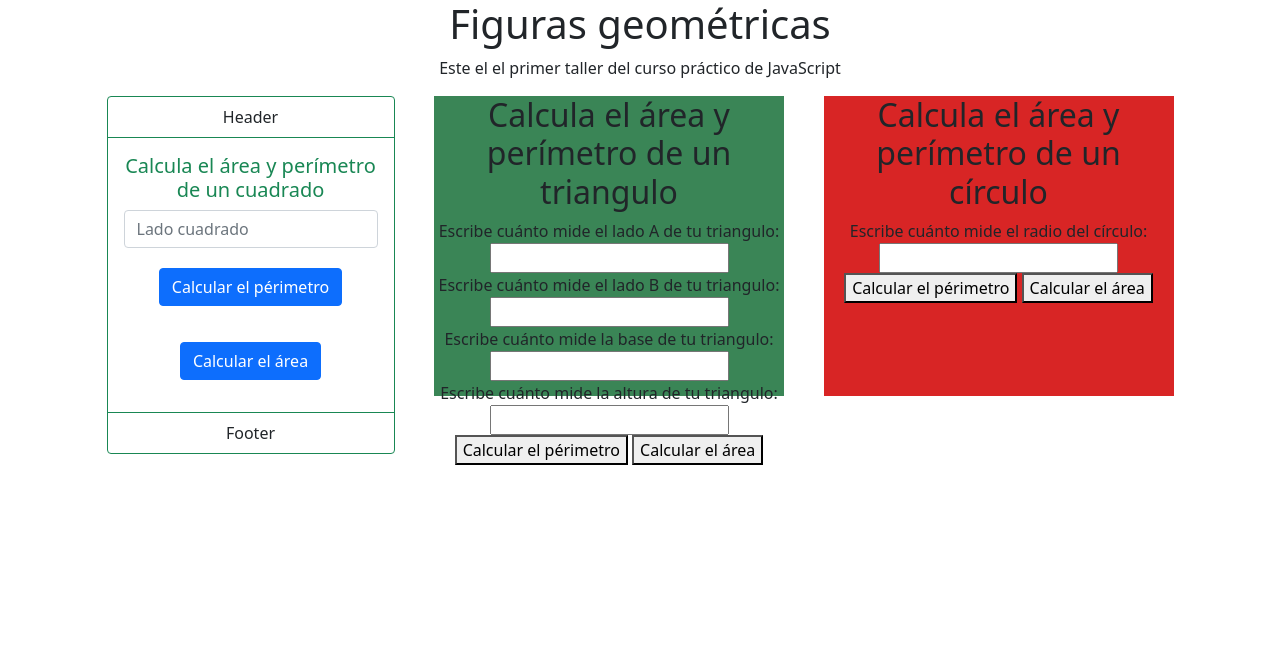
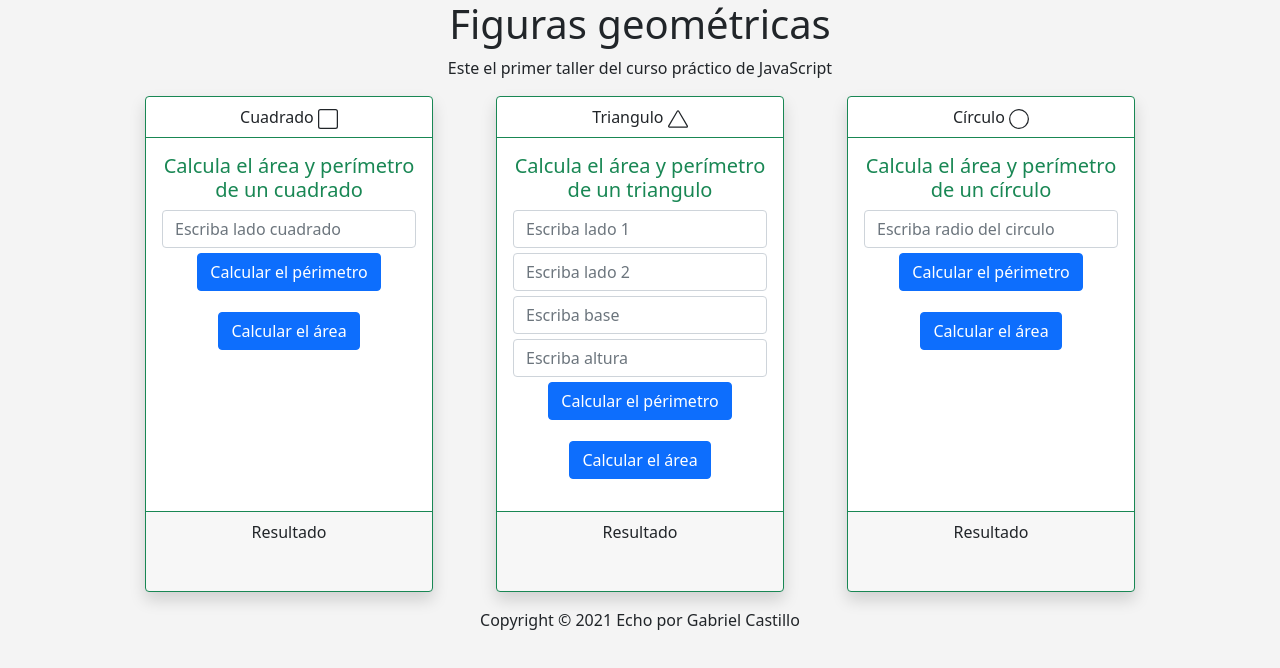
Before and after one commit to GabrielCastilloM/platzi-curso-practico-javascript, a plain HTML site: page figuras.html in a window 1280 px wide. Drawn offline with nearby package versions, Linux system fonts and the light colour scheme.

Commit message:
diseno resposive figuras geometricas

```diff
--- a/figuras.css
+++ b/figuras.css
@@ -1,5 +1,8 @@
 header {
     text-align: center;
+    color: #4550e0
+    ba
+
 }
 
 .container {
@@ -7,39 +10,33 @@ header {
     flex-wrap: wrap;
     justify-content: space-evenly;
     text-align: center;
-    gap: 15px;
 }
 
 .container_cuadrado {
-    /* background-color: blue;
     display: flex;
-    flex-direction: column;
-    gap: 15px; */
+}
 
+.card-footer {
+    height: 80px;
+}
 
-}
 .form {
-    /* background-color: chartreuse;   */
     display: flex;
     flex-direction: column;
     justify-content: space-around;
-    gap: 20px;
+    gap: 5px;
     align-self: center;
 
 }
 .form > button {
-
     align-self: center;
 }
 
 .container_triangulo {
-    background-color: rgb(58, 133, 86);
-    width: 350px;
-    height: 300px;
+    display: flex;
+
 }
 
 .container_circulo {
-    background-color: rgb(216, 37, 37);
-    width: 350px;
-    height: 300px;
+    display: flex;
 }
--- a/figuras.html
+++ b/figuras.html
@@ -8,87 +8,96 @@
     <link rel="stylesheet" href="figuras.css">
     <link href="https://cdn.jsdelivr.net/npm/bootstrap@5.1.0/dist/css/bootstrap.min.css" rel="stylesheet" integrity="sha384-KyZXEAg3QhqLMpG8r+8fhAXLRk2vvoC2f3B09zVXn8CA5QIVfZOJ3BCsw2P0p/We" crossorigin="anonymous">
 </head>
-<body>
+<body style="background-color:#f4f4f4">
     <header>
         <h1>
             Figuras geométricas
         </h1>
-        <p>Este el el primer taller del curso práctico de JavaScript</p>
+        <p>Este el primer taller del curso práctico de JavaScript</p>
     </header>
 
     <div class="container" >
 
-
-
         <section class="container_cuadrado">
-            <div class="card border-success mb-3" style="max-width: 18rem;">
-                <div class="card-header bg-transparent border-success">Header</div>
+            <div class="card border-success mb-3 shadow" style="max-width: 18rem;">
+                <div class="card-header bg-transparent border-success">Cuadrado
+                    <svg xmlns="http://www.w3.org/2000/svg" width="20" height="20" fill="currentColor" class="bi bi-square" viewBox="0 0 16 16">
+                        <path d="M14 1a1 1 0 0 1 1 1v12a1 1 0 0 1-1 1H2a1 1 0 0 1-1-1V2a1 1 0 0 1 1-1h12zM2 0a2 2 0 0 0-2 2v12a2 2 0 0 0 2 2h12a2 2 0 0 0 2-2V2a2 2 0 0 0-2-2H2z"/>
+                    </svg>
+                </div>
                 <div class="card-body text-success">
                     <h5 class="card-title">Calcula el área y perímetro de un cuadrado</h5>
                     <form class="form" action="">
-                    <input type="number" class="form-control" id="inputCuadrado" placeholder="Lado cuadrado">
-                    <button type="submit" class="btn btn-primary mb-3" onclick="calcularPerimetroCuadrado()">
+                    <input type="number" class="form-control" id="inputCuadrado" placeholder="Escriba lado cuadrado">
+                    <button type="button" class="btn btn-primary mb-3" onclick="calcularPerimetroCuadrado()">
                         Calcular el périmetro
                     </button>
-                    <button type="submit" class="btn btn-primary mb-3" onclick="calcularAreaCuadrado()">
+                    <button type="button" class="btn btn-primary mb-3" onclick="calcularAreaCuadrado()">
                         Calcular el área
                     </button>
                 </form>
                 </div>
-                <div class="card-footer bg-transparent border-success">Footer</div>
+                <div id="footerCuadrado" class="card-footer  border-success">Resultado</div>
             </div>
-
-
         </section>
 
-
-
-
         <section class="container_triangulo" >
-            <h2>Calcula el área y perímetro de un triangulo</h2>
-            <form action="">
-                <label for="inputTriaguloA">
-                    Escribe cuánto mide el lado A de tu triangulo:
-                </label>
-                <input id="inputTriaguloA" type="number" >
-                <label for="inputTriaguloB">
-                    Escribe cuánto mide el lado B de tu triangulo:
-                </label>
-                <input id="inputTriaguloB" type="number" >
-                <label for="base">
-                    Escribe cuánto mide la base de tu triangulo:
-                </label>
-                <input id="base" type="number" >
-                <label for="altura">
-                    Escribe cuánto mide la altura de tu triangulo:
-                </label>
-                <input id="altura" type="number" >
-                <button type="button" onclick="calcularPerimetroTriangulo()">
+            <div class="card border-success mb-3 shadow" style="max-width: 18rem;">
+                <div class="card-header bg-transparent border-success">Triangulo
+                    <svg xmlns="http://www.w3.org/2000/svg" width="20" height="20" fill="currentColor" class="bi bi-triangle" viewBox="0 0 16 16">
+                        <path d="M7.938 2.016A.13.13 0 0 1 8.002 2a.13.13 0 0 1 .063.016.146.146 0 0 1 .054.057l6.857 11.667c.036.06.035.124.002.183a.163.163 0 0 1-.054.06.116.116 0 0 1-.066.017H1.146a.115.115 0 0 1-.066-.017.163.163 0 0 1-.054-.06.176.176 0 0 1 .002-.183L7.884 2.073a.147.147 0 0 1 .054-.057zm1.044-.45a1.13 1.13 0 0 0-1.96 0L.165 13.233c-.457.778.091 1.767.98 1.767h13.713c.889 0 1.438-.99.98-1.767L8.982 1.566z"/>
+                    </svg>
+                </div>
+                <div class="card-body text-success">
+                    <h5 class="card-title">Calcula el área y perímetro de un triangulo</h5>
+                    <form class="form" action="">
+                    <input type="number" class="form-control" id="inputTriaguloA" placeholder="Escriba lado 1">
+                    <input type="number" class="form-control" id="inputTriaguloB" placeholder="Escriba lado 2">
+                    <input type="number" class="form-control" id="base" placeholder="Escriba base">
+                    <input type="number" class="form-control" id="altura" placeholder="Escriba altura">
+                    <button type="button" class="btn btn-primary mb-3" onclick="calcularPerimetroTriangulo()">
                         Calcular el périmetro
                     </button>
-                <button type="button" onclick="calcularAreaTriangulo()">
+                    <button type="button" class="btn btn-primary mb-3" onclick="calcularAreaTriangulo()">
                         Calcular el área
                     </button>
                 </form>
+                </div>
+                <div id="footerTriangulo" class="card-footer border-success">Resultado</div>
+            </div>
         </section>
 
         <section class="container_circulo">
-            <h2>Calcula el área y perímetro de un círculo</h2>
-            <form action="">
-                <label for="inputRadio">
-                    Escribe cuánto mide el radio del círculo:
-                </label>
-                <input id="inputRadio" type="number">
-                <button type="button" onclick="calcularPerimetroCirculo()">
+            <div class="card border-success mb-3 shadow" style="max-width: 18rem;">
+                <div class="card-header bg-transparent border-success">Círculo
+                    <svg xmlns="http://www.w3.org/2000/svg" width="20" height="20" fill="currentColor" class="bi bi-circle" viewBox="0 0 16 16">
+                        <path d="M8 15A7 7 0 1 1 8 1a7 7 0 0 1 0 14zm0 1A8 8 0 1 0 8 0a8 8 0 0 0 0 16z"/>
+                    </svg>
+                </div>
+                <div class="card-body text-success">
+                    <h5 class="card-title">Calcula el área y perímetro de un círculo</h5>
+                    <form class="form" action="">
+                    <input type="number" class="form-control" id="inputRadio" placeholder="Escriba radio del circulo">
+                    <button type="button" class="btn btn-primary mb-3" onclick="calcularPerimetroCirculo()">
                         Calcular el périmetro
                     </button>
-                <button type="button" onclick="calcularAreaCirculo()">
+                    <button type="button" class="btn btn-primary mb-3" onclick="calcularAreaCirculo()">
                         Calcular el área
                     </button>
                 </form>
+                </div>
+                <div id="footerCirculo" class="card-footer border-success">Resultado</div>
+            </div>
         </section>
     </div>
 
+<footer class="text-center ">
+    <p>
+        Copyright &copy; 2021
+        <a href="https://openweathermap.org/api" target="_blank"></a>
+        Echo por  Gabriel Castillo
+    </p>
+</footer>
 
 <script src="./figuras.js"></script>
 </body>
--- a/figuras.js
+++ b/figuras.js
@@ -73,8 +73,10 @@ console.groupEnd()
 function calcularPerimetroCuadrado(params) {
     const input = document.getElementById('inputCuadrado')
     const value = input.value
-    const perimetrot = perimetroCuadrado(value)
-    alert(perimetrot)
+    const perimetro = perimetroCuadrado(value)
+    const estiloResultado = document.querySelector("#footerCuadrado")
+    estiloResultado.innerHTML = `<h5>El perimetro del cuadrado es: ${perimetro}</h5>`
+    estiloResultado.style = "background:#c7c7d9";
 
 }
 
@@ -82,7 +84,9 @@ function calcularAreaCuadrado() {
     const input = document.getElementById('inputCuadrado')
     const value = input.value
     const area = areaCuadrado(value)
-    alert(area)
+    const estiloResultado = document.querySelector("#footerCuadrado")
+    estiloResultado.innerHTML = `<h5>El área del cuadrado es: ${area}</h5>`
+    estiloResultado.style = "background:#97d280";
 }
 
 const calcularPerimetroTriangulo = () => {
@@ -90,24 +94,32 @@ const calcularPerimetroTriangulo = () => {
     const ladoB = parseInt(document.querySelector('#inputTriaguloB').value)
     const base = parseInt(document.querySelector('#base').value)
     const perimetro = perimetroTriagulo(ladoA , ladoB, base)
-    alert(perimetro)
+    const estiloResultado = document.querySelector("#footerTriangulo")
+    estiloResultado.innerHTML = `<h5>El perimetro del triangulo es: ${perimetro}</h5>`
+    estiloResultado.style = "background:#c7c7d9";
 }
 
 const calcularAreaTriangulo = () => {
     const base = parseInt(document.querySelector('#base').value)
     const altura = parseInt(document.querySelector('#altura').value)
     const area = areaTriagulo(base, altura)
-    alert(area)
+    const estiloResultado = document.querySelector("#footerTriangulo")
+    estiloResultado.innerHTML = `<h5>El área del triangulo es: ${area}</h5>`
+    estiloResultado.style = "background:#97d280";
 }
 
 const calcularPerimetroCirculo = () => {
     const radio = parseInt(document.querySelector('#inputRadio').value)
     const perimetro = perimetroCirculo(radio)
-    alert(perimetro)
+    const estiloResultado = document.querySelector("#footerCirculo")
+    estiloResultado.innerHTML = `<h5>El perimetro del círculo es: ${perimetro}</h5>`
+    estiloResultado.style = "background:#97d280";
 }
 
 const calcularAreaCirculo = () => {
     const radio = parseInt(document.querySelector('#inputRadio').value)
     const area = areaCirculo(radio)
-    alert(area)
+    const estiloResultado = document.querySelector("#footerCirculo")
+    estiloResultado.innerHTML = `<h5>El área del círculo es: ${area}</h5>`
+    estiloResultado.style = "background:#97d280";
 }
```
Lines whose indentation alone changed are shown as unchanged.
